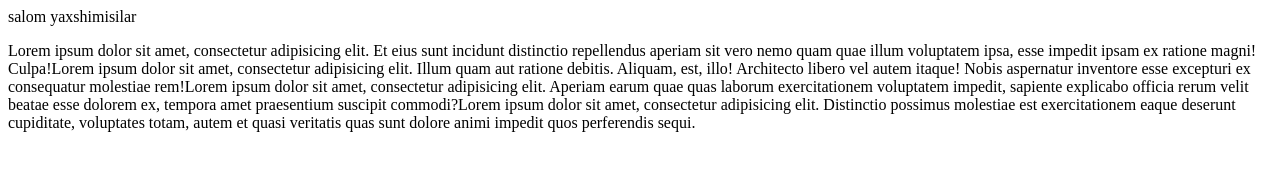
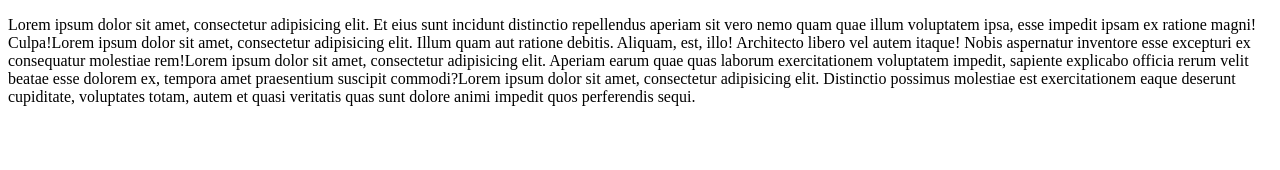
Before and after one commit to umid09/git_darslik, a plain HTML site: page index.html in a window 1280 px wide. Drawn offline with Linux system fonts and the light colour scheme.

Commit message:
Update index.html

```diff
--- a/index.html
+++ b/index.html
@@ -5,7 +5,7 @@
 	<title>Git darslik</title>
 </head>
 <body>
-	salom yaxshimisilar
+
 	<p>Lorem ipsum dolor sit amet, consectetur adipisicing elit. Et eius sunt incidunt distinctio repellendus aperiam sit vero nemo quam quae illum voluptatem ipsa, esse impedit ipsam ex ratione magni! Culpa!Lorem ipsum dolor sit amet, consectetur adipisicing elit. Illum quam aut ratione debitis. Aliquam, est, illo! Architecto libero vel autem itaque! Nobis aspernatur inventore esse excepturi ex consequatur molestiae rem!Lorem ipsum dolor sit amet, consectetur adipisicing elit. Aperiam earum quae quas laborum exercitationem voluptatem impedit, sapiente explicabo officia rerum velit beatae esse dolorem ex, tempora amet praesentium suscipit commodi?Lorem ipsum dolor sit amet, consectetur adipisicing elit. Distinctio possimus molestiae est exercitationem eaque deserunt cupiditate, voluptates totam, autem et quasi veritatis quas sunt dolore animi impedit quos perferendis sequi.</p>
 </body>
 </html>
```
